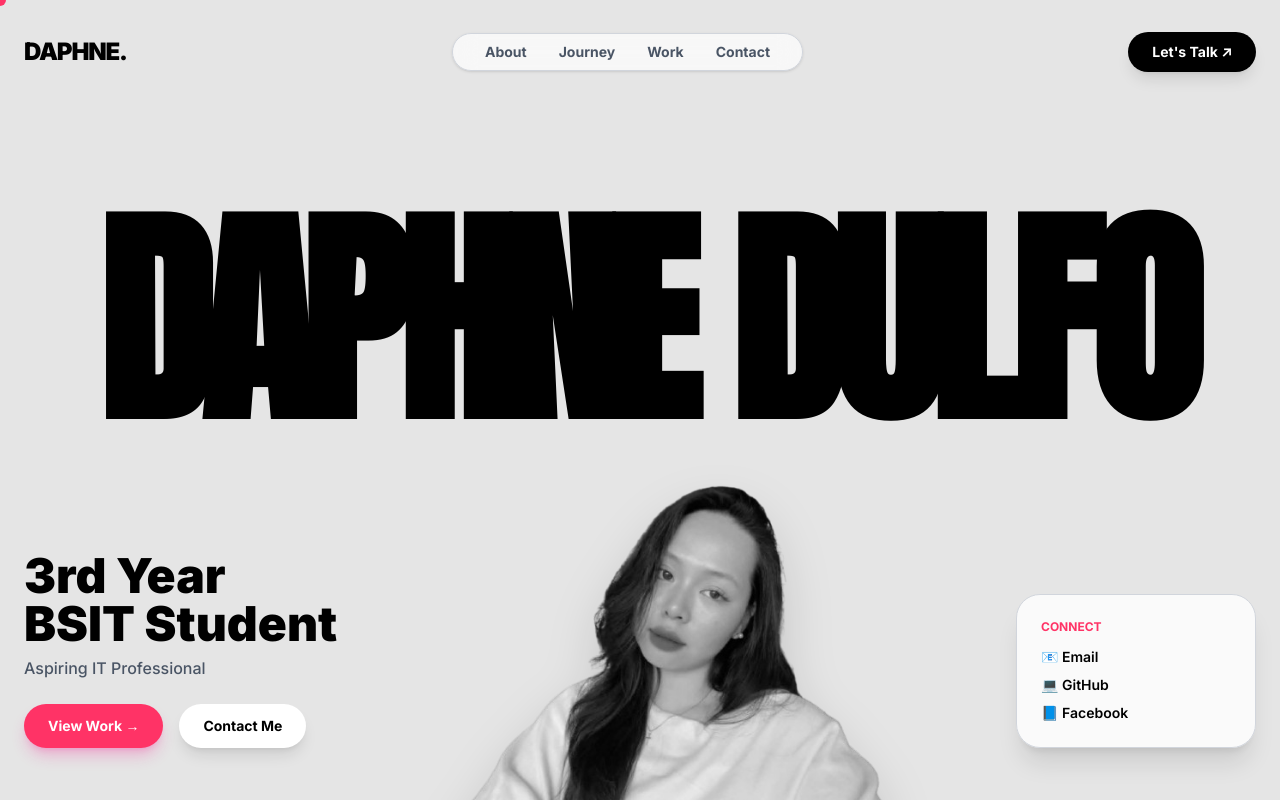
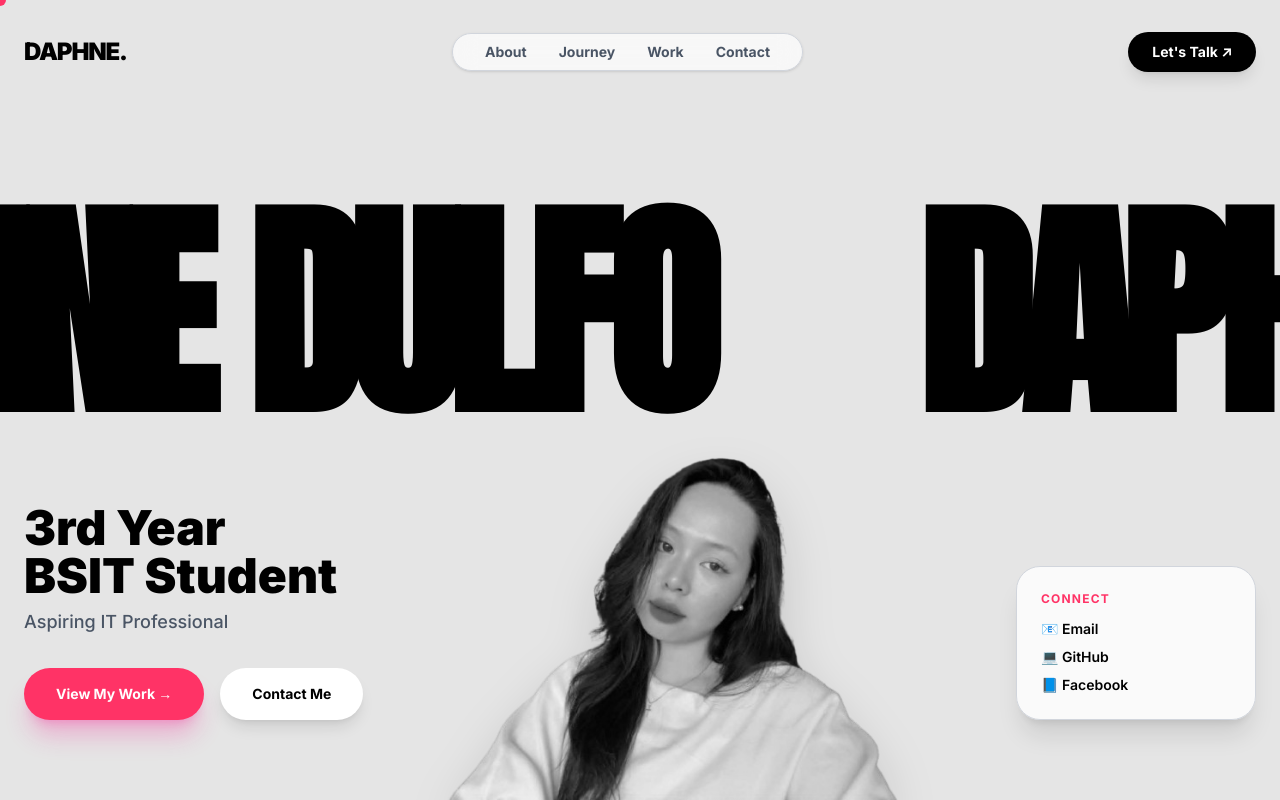
Before and after one commit to dulfodaphne08-tech/daphnedulfo.github.io, a Next.js app in the folder my-portfolio/: page / in a window 1280 px wide. Shown: the top 800 px of the page. Built offline with nearby package versions, Linux system fonts and the light colour scheme.

Commit message:
updated styling

```diff
--- a/my-portfolio/app/sections/Education.tsx
+++ b/my-portfolio/app/sections/Education.tsx
@@ -2,7 +2,7 @@
 import { motion } from "framer-motion";
 
 const education = [
-  { year: "2026 — Present", title: "Eastern Samar State University", desc: "Bachelor of Science in Information Technology (3rd Year)" },
+  { year: "2024 — Present", title: "Eastern Samar State University", desc: "Bachelor of Science in Information Technology (3rd Year)" },
   { year: "Senior High School", title: "HUMSS", desc: "Grade 12 - With High Honors, Athlete of the Year | Grade 11 - With Honors, Athlete of the Year" },
   { year: "Junior High School", title: "Grades 7–10", desc: "With Honors" },
   { year: "Elementary", title: "Graduated With Honors", desc: "" },
@@ -10,28 +10,26 @@ const education = [
 
 export default function Education() {
   return (
-    <section className="py-32 px-6 relative bg-(--background)">
-      <div className="max-w-4xl mx-auto">
-        <h2 className="text-4xl md:text-5xl font-black mb-20 text-center tracking-tight text-black">My Education</h2>
-        <div className="relative">
-          <div className="absolute left-4 md:left-1/2 top-0 bottom-0 w-0.5 bg-(--border) transform md:-translate-x-1/2"></div>
+    <section className="py-32 px-6 bg-white border-y border-gray-200">
+      <div className="max-w-5xl mx-auto">
+        <h2 className="text-4xl md:text-6xl font-black mb-16 text-center text-black tracking-tighter">My Education</h2>
 
+        <div className="space-y-6">
           {education.map((edu, i) => (
             <motion.div
-              key={i} initial={{ opacity: 0, y: 50 }} whileInView={{ opacity: 1, y: 0 }} viewport={{ once: true, margin: "-100px" }}
-              className={`relative flex items-center justify-between md:justify-normal w-full mb-16 ${i % 2 === 0 ? "md:flex-row-reverse" : ""}`}
+              key={i}
+              initial={{ opacity: 0, y: 30 }}
+              whileInView={{ opacity: 1, y: 0 }}
+              viewport={{ once: true }}
+              transition={{ delay: i * 0.1 }}
+              className="flex flex-col md:flex-row gap-6 md:gap-12 p-8 bg-[#f4f4f5] rounded-3xl border border-gray-200 hover:border-[#FF3366] transition-colors group"
             >
-              <div className="hidden md:block w-5/12"></div>
-
-              {/* Timeline Dot */}
-              <div className="absolute left-4 md:left-1/2 w-5 h-5 bg-(--accent) rounded-full transform -translate-x-2.25 md:-translate-x-1/2 z-10 border-4 border-(--background) shadow-[0_0_15px_var(--accent)]"></div>
-
-              <div className="w-full pl-12 md:pl-0 md:w-5/12">
-                <div className={`p-8 bg-white border border-(--border) rounded-3xl shadow-lg hover:shadow-xl transition-shadow ${i % 2 === 0 ? "md:text-left" : "md:text-right"}`}>
-                  <span className="text-(--accent) text-sm font-bold tracking-wider uppercase block mb-2">{edu.year}</span>
-                  <h3 className="text-2xl font-bold text-black mb-2">{edu.title}</h3>
-                  <p className="text-(--muted) text-sm leading-relaxed">{edu.desc}</p>
-                </div>
+              <div className="md:w-1/3">
+                <span className="text-sm font-bold text-[#FF3366] uppercase tracking-wider block">{edu.year}</span>
+              </div>
+              <div className="md:w-2/3">
+                <h3 className="text-2xl font-black text-black mb-2">{edu.title}</h3>
+                <p className="text-gray-600 font-medium leading-relaxed">{edu.desc}</p>
               </div>
             </motion.div>
           ))}
--- a/my-portfolio/app/sections/Hero.tsx
+++ b/my-portfolio/app/sections/Hero.tsx
@@ -18,14 +18,14 @@ export default function Hero() {
   };
 
   useEffect(() => {
-    setTimeout(() => setLoading(false), 1500);
+    setTimeout(() => setLoading(false), 1000);
   }, []);
 
   if (loading) {
     return (
-      <div className="fixed inset-0 bg-[#e5e5e5] z-100 flex flex-col items-center justify-center">
+      <div className="fixed inset-0 bg-[#e5e5e5] z-[100] flex flex-col items-center justify-center">
         <h1 className="text-5xl font-black mb-2 text-black" style={{ fontFamily: 'Anton, sans-serif' }}>DAPHNE DULFO</h1>
-        <div className="w-64 h-0.5 bg-gray-300 relative overflow-hidden mt-4">
+        <div className="w-64 h-[2px] bg-gray-300 relative overflow-hidden mt-4">
           <motion.div initial={{ x: "-100%" }} animate={{ x: "0%" }} transition={{ duration: 1.2 }} className="absolute inset-0 bg-[#FF3366]" />
         </div>
       </div>
@@ -34,42 +34,59 @@ export default function Hero() {
 
   return (
     <section className="min-h-screen relative pt-32 flex flex-col justify-end overflow-hidden bg-[#e5e5e5]">
-      {/* Giant Moving Text */}
-      <motion.h1
-        animate={{ x: ["-2%", "2%", "-2%"] }}
-        transition={{ repeat: Infinity, duration: 20, ease: "easeInOut" }}
-        className="absolute top-[25%] left-0 right-0 text-[18vw] leading-none font-black text-black pointer-events-none whitespace-nowrap tracking-tighter z-0 text-center"
-        style={{ fontFamily: 'Anton, sans-serif' }}
-      >
-        DAPHNE DULFO
-      </motion.h1>
+
+      {/* 1. CONTINUOUS MOVING TEXT (No snapping back) */}
+      <div className="absolute top-[25%] left-0 w-full overflow-hidden pointer-events-none z-0 flex">
+        <motion.div
+          animate={{ x: ["0%", "-50%"] }}
+          transition={{ repeat: Infinity, duration: 20, ease: "linear" }}
+          className="whitespace-nowrap flex"
+        >
+          <h1 className="text-[18vw] leading-none font-black text-black tracking-tighter mr-10" style={{ fontFamily: 'Anton, sans-serif' }}>
+            DAPHNE DULFO &nbsp;&nbsp;&nbsp;
+          </h1>
+          <h1 className="text-[18vw] leading-none font-black text-black tracking-tighter mr-10" style={{ fontFamily: 'Anton, sans-serif' }}>
+            DAPHNE DULFO &nbsp;&nbsp;&nbsp;
+          </h1>
+        </motion.div>
+      </div>
 
       <div className="max-w-7xl mx-auto w-full grid grid-cols-1 md:grid-cols-12 gap-8 relative z-10 items-end px-6">
+
         {/* Left Text */}
-        <motion.div initial={{ opacity: 0, x: -30 }} animate={{ opacity: 1, x: 0 }} transition={{ duration: 0.8 }} className="md:col-span-4 pb-20">
+        <motion.div initial={{ opacity: 0, y: 50 }} animate={{ opacity: 1, y: 0 }} transition={{ duration: 0.8, delay: 0.2 }} className="md:col-span-4 pb-20">
           <h2 className="text-4xl md:text-5xl font-black mb-2 text-black">3rd Year <br/> BSIT Student</h2>
-          <p className="text-gray-600 font-medium mb-6">Aspiring IT Professional</p>
+          <p className="text-gray-600 font-medium mb-8 text-lg">Aspiring IT Professional</p>
           <div className="flex gap-4">
-            <a href="#journey" className="px-6 py-3 bg-[#FF3366] text-white text-sm font-bold rounded-full shadow-lg shadow-pink-500/30 hover:scale-105 transition-transform">View Work →</a>
-            <a href="#contact" className="px-6 py-3 bg-white text-black text-sm font-bold rounded-full shadow-lg hover:scale-105 transition-transform">Contact Me</a>
+            <a href="#work" className="px-8 py-4 bg-[#FF3366] text-white text-sm font-bold rounded-full shadow-xl shadow-pink-500/30 hover:scale-105 transition-transform">View My Work →</a>
+            <a href="#contact" className="px-8 py-4 bg-white text-black text-sm font-bold rounded-full shadow-lg hover:scale-105 transition-transform">Contact Me</a>
           </div>
         </motion.div>
 
-        {/* Center Image */}
+        {/* Center Image (Massive & Fades in) */}
         <div className="md:col-span-5 flex justify-center h-full">
-          <motion.div ref={containerRef} onMouseMove={handleMouseMove} initial={{ opacity: 0, y: 50 }} animate={{ opacity: 1, y: 0 }} transition={{ duration: 1, delay: 0.3 }} className="w-full max-w-125 h-125 md:h-175 relative cursor-none flex items-end justify-center">
+          <motion.div
+            ref={containerRef}
+            onMouseMove={handleMouseMove}
+            initial={{ opacity: 0, scale: 0.9 }}
+            animate={{ opacity: 1, scale: 1 }}
+            transition={{ duration: 1.2, delay: 0.5, ease: "easeOut" }}
+            className="w-full max-w-[600px] h-[550px] md:h-[80vh] relative cursor-none flex items-end justify-center"
+          >
             <img src="/picture.png" alt="Daphne" className="w-full h-full object-contain object-bottom grayscale drop-shadow-2xl" />
             <motion.div className="absolute inset-0 w-full h-full z-10 pointer-events-none" style={{ backgroundImage: "url('/picture.png')", backgroundSize: "contain", backgroundPosition: "bottom center", backgroundRepeat: "no-repeat", maskImage, WebkitMaskImage: maskImage }} />
           </motion.div>
         </div>
 
         {/* Right Info */}
-        <motion.div initial={{ opacity: 0, x: 30 }} animate={{ opacity: 1, x: 0 }} transition={{ duration: 0.8, delay: 0.5 }} className="md:col-span-3 pb-20 flex justify-end">
-          <div className="bg-white/80 backdrop-blur-md p-6 rounded-3xl border border-gray-300 shadow-xl w-full max-w-60">
-            <p className="text-xs font-bold text-[#FF3366] mb-3 uppercase">Connect</p>
-            <a href="mailto:dulfodaphne08@gmail.com" className="block text-sm font-semibold hover:text-[#FF3366] mb-2">📧 Email</a>
-            <a href="#" className="block text-sm font-semibold hover:text-[#FF3366] mb-2">💻 GitHub</a>
-            <a href="#" className="block text-sm font-semibold hover:text-[#FF3366]">📘 Facebook</a>
+        <motion.div initial={{ opacity: 0, x: 30 }} animate={{ opacity: 1, x: 0 }} transition={{ duration: 0.8, delay: 0.8 }} className="md:col-span-3 pb-20 flex justify-end">
+          <div className="bg-white/80 backdrop-blur-md p-6 rounded-3xl border border-gray-300 shadow-xl w-full max-w-[240px]">
+            <p className="text-xs font-bold text-[#FF3366] mb-3 uppercase tracking-widest">Connect</p>
+            <div className="flex flex-col gap-2">
+              <a href="mailto:dulfodaphne08@gmail.com" className="text-sm font-semibold hover:text-[#FF3366] transition-colors">📧 Email</a>
+              <a href="https://github.com/dulfodaphne08-tech" className="text-sm font-semibold hover:text-[#FF3366] transition-colors">💻 GitHub</a>
+              <a href="https://www.facebook.com/share/19c8UTaNGX/" className="text-sm font-semibold hover:text-[#FF3366] transition-colors">📘 Facebook</a>
+            </div>
           </div>
         </motion.div>
       </div>
```
Also changed, not shown: my-portfolio/app/sections/FeaturedWork.tsx (+74 -35 lines).
